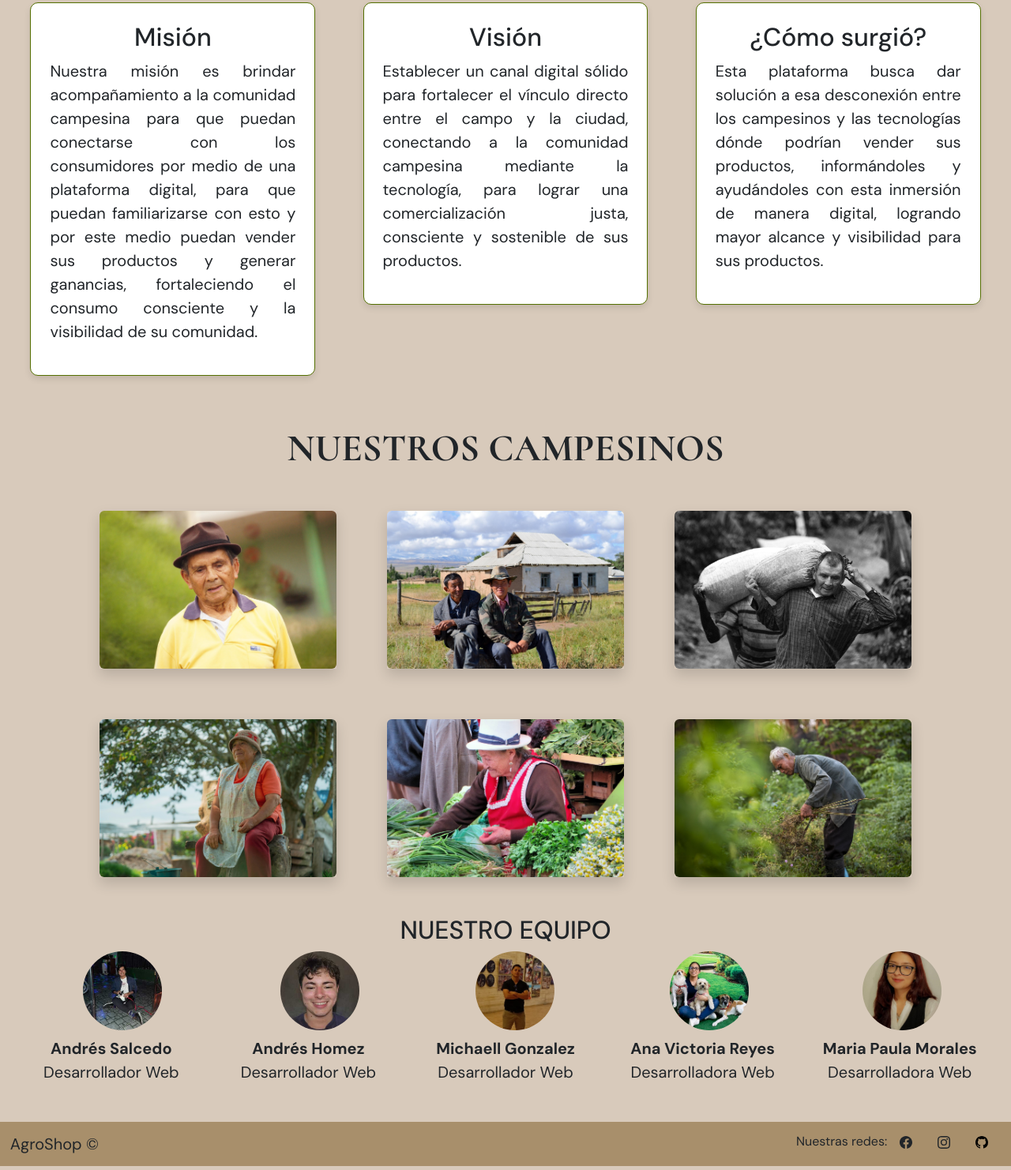
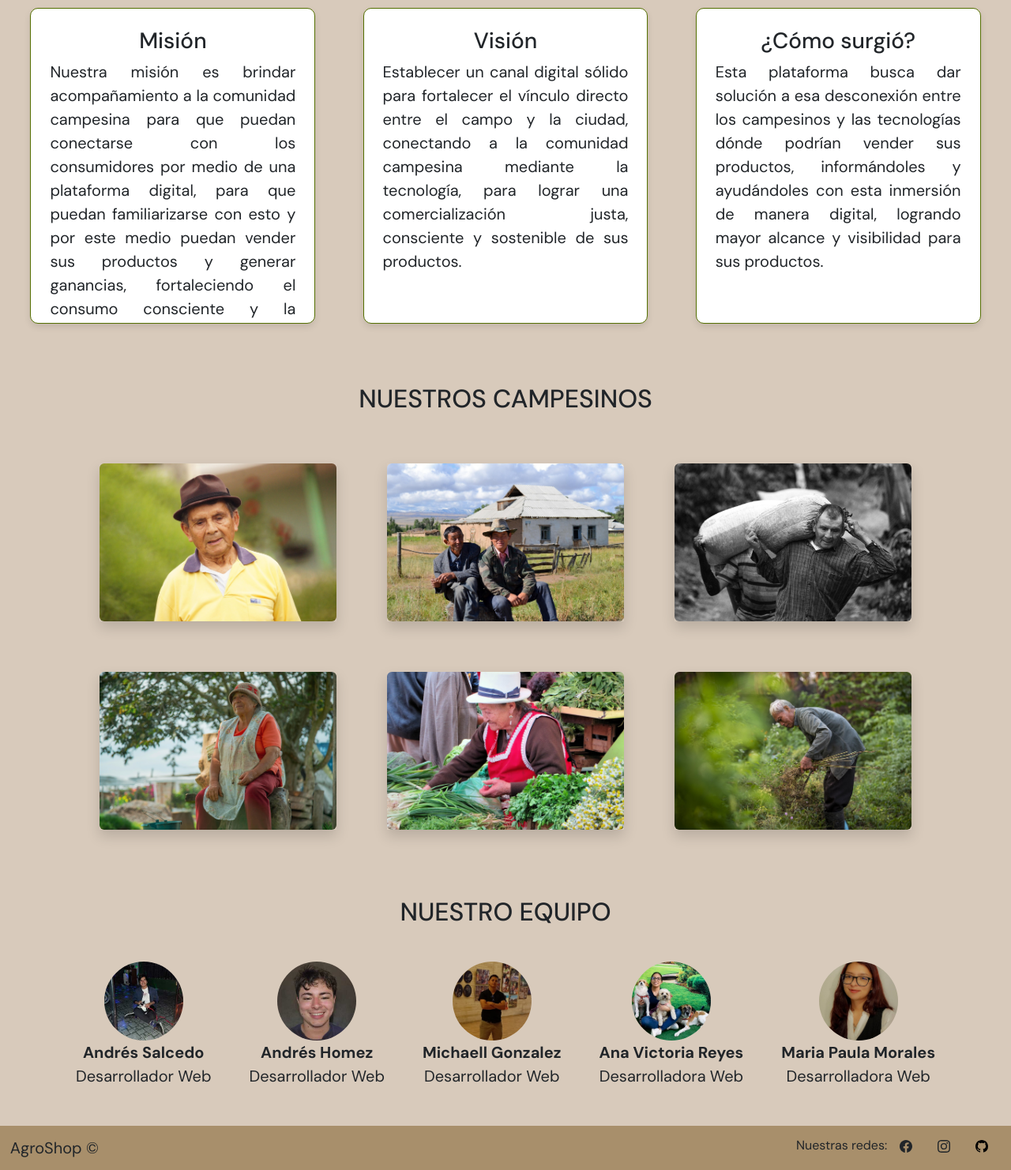
Before and after one commit to VicR11/E-commerce-frontend-GN, a plain HTML site: page pag_nos/pag_nos.html in a window 1280 px wide. Shown: the part 202-1684 px from the top of the page at 79% size. Drawn offline with nearby package versions, Linux system fonts and the light colour scheme.

Commit message:
Se refactoriza CSS pag_nos

```diff
--- a/pag_nos/pag_nos.css
+++ b/pag_nos/pag_nos.css
@@ -23,20 +23,15 @@ body {
 h2,
 h4,
 h5 {
-    font-size: 32px;
+    font-size: 28px;
     text-align: center;
 }
 
 h3{
-    padding: 2%;
-    font-family: "Cormorant";
-    font-size: 3rem;
-    font-style: normal;
-    font-weight: bold;
+    font-size: 32px;
+    padding: 3%;
     text-align: center;
 }
-
-
 
 /* TEXTO GENERAL */
 p {
@@ -168,7 +163,6 @@ p {
 .flip-card-back {
     background-color: var(--blanco);
     color: var(--verde-principal);
-    /* Cambiado de blanco a verde para contraste */
     transform: rotateY(180deg);
     display: flex;
     justify-content: center;
@@ -187,61 +181,33 @@ p {
 /* NUEVO ESTILO: SECCIONES MISION, VISION Y COMO SURGIO */
 .contenedor {
     display: flex;
-    /* Alinea los elementos en fila */
     justify-content: space-between;
-    /* Espacio entre los cuadros */
     gap: 1rem;
     padding: 3%;
-    /* Espacio entre los elementos */
-    /* Espacio superior */
+    height: 100%;
     flex-wrap: wrap;
-    /* Permite que los elementos se ajusten en pantallas pequeñas */
     align-items: flex-start;
-    /* Alinea los elementos al inicio del contenedor */
 }
 
 /* Estilo para cada cuadradito de Misión, Visión, ¿Cómo surgió? */
 .adn {
     background-color: var(--blanco);
-    /* Fondo blanco */
     border: 1px solid var(--verde-principal);
-    /* Borde verde */
     border-radius: 10px;
-    /* Bordes redondeados */
     padding: 1.5rem;
-    /* Espaciado interno */
     width: 30%;
-    /* Cada cuadro ocupa 30% del ancho */
+    height: 400px;
     box-sizing: border-box;
-    /* No incluye el padding en el tamaño total */
     box-shadow: 0 4px 8px rgba(0, 0, 0, 0.1);
-    /* Sombra sutil */
     transition: transform 0.3s ease-in-out;
-    /* Transición al pasar el mouse */
     text-align: justify;
+    overflow: hidden;
 }
 
 .adn:hover {
     transform: translateY(-5px);
-    /* Efecto hover: levanta el cuadro */
 }
 
-/* Estilos para pantallas pequeñas */
-@media (max-width: 768px) {
-    .contenedor {
-        flex-direction: column;
-        /* En pantallas pequeñas, apilan los cuadros verticalmente */
-        align-items: center;
-        /* Centran los cuadros */
-    }
-
-    .adn {
-        width: 90%;
-        /* En pantallas pequeñas, cada cuadro ocupa el 90% del ancho */
-        margin-bottom: 15px;
-        /* Espacio inferior entre los cuadros */
-    }
-}
 
 /*EQUIPO*/
 .equipo {
@@ -250,27 +216,28 @@ p {
 }
 
 .miembros {
-    display: grid;
-    grid-template-columns: repeat(auto-fit, minmax(120px, 1fr));
-    gap: 2rem;
-    justify-items: center;
+    display: flex;
+    justify-content: center;
+    flex-wrap: wrap;
+    text-align: center;
+    width: 100%;
+    gap: 3rem;
 }
+
+
 
 .foto {
     width: 100px;
     height: 100px;
     border-radius: 50%;
     overflow: hidden;
-    /* esto recorta la imagen dentro del círculo */
-    margin-bottom: 0.5rem;
-    margin-left: 50px;
+    margin: auto;
 }
 
 .foto img {
     width: 100%;
     height: 100%;
     object-fit: cover;
-    /* asegura que la imagen se vea bien */
 }
 
 
@@ -321,3 +288,17 @@ p {
     color: var(--blanco);
     transform: scale(1.05);
 }
+
+
+@media (max-width: 768px) {
+    .contenedor {
+        flex-direction: column;
+        align-items: center;
+    }
+
+    .adn {
+        height: auto;
+        width: 90%;
+        margin-bottom: 15px;
+    }
+}
--- a/pag_nos/pag_nos.html
+++ b/pag_nos/pag_nos.html
@@ -136,7 +136,7 @@
 
 
           <section class="equipo">
-            <h4>NUESTRO EQUIPO</h4>
+            <h3>NUESTRO EQUIPO</h3>
             <div class="miembros">
               <div class="miembro">
                 <div class="foto">
```
